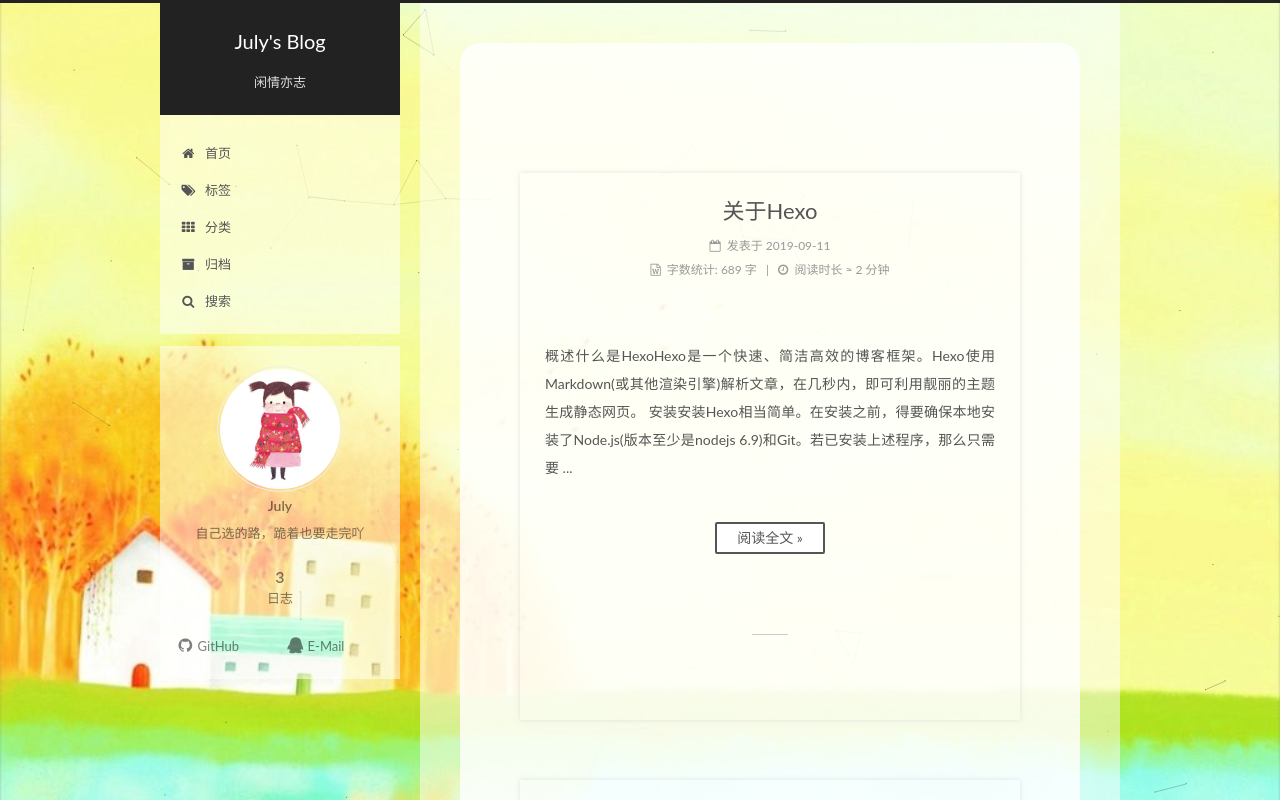
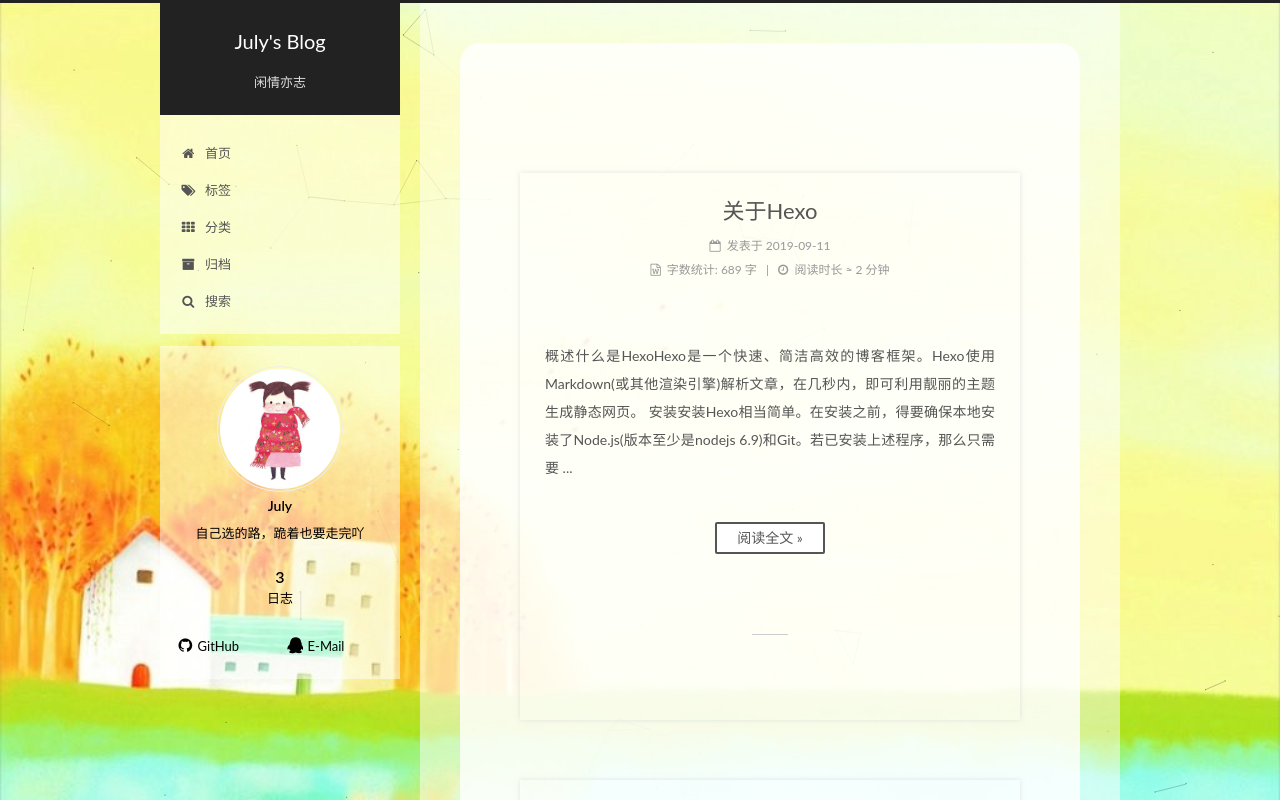
Before and after one commit to SRRandYZN/SRRandYZN.github.io, a plain HTML site: page index.html in a window 1280 px wide. Shown: the top 800 px of the page. Drawn offline with Linux system fonts and the light colour scheme; some packages are replaced by stand-ins of ours; no server answers; a script that the page names is missing.

Commit message:
Site updated: 2019-10-10 17:37:15

```diff
--- a/css/main.css
+++ b/css/main.css
@@ -1828,7 +1828,7 @@ pre .javascript .function {
   width: 4px;
   height: 4px;
   border-radius: 50%;
-  background: #36ffff;
+  background: #ffb111;
 }
 .links-of-blogroll {
   font-size: 13px;
@@ -3043,7 +3043,7 @@ body {
 .sidebar p,
 .sidebar span,
 .sidebar a {
-  color: rgba(0,0,0,0.5);
+  color: #000;
 }
 .content {
   border-radius: 20px;
```
